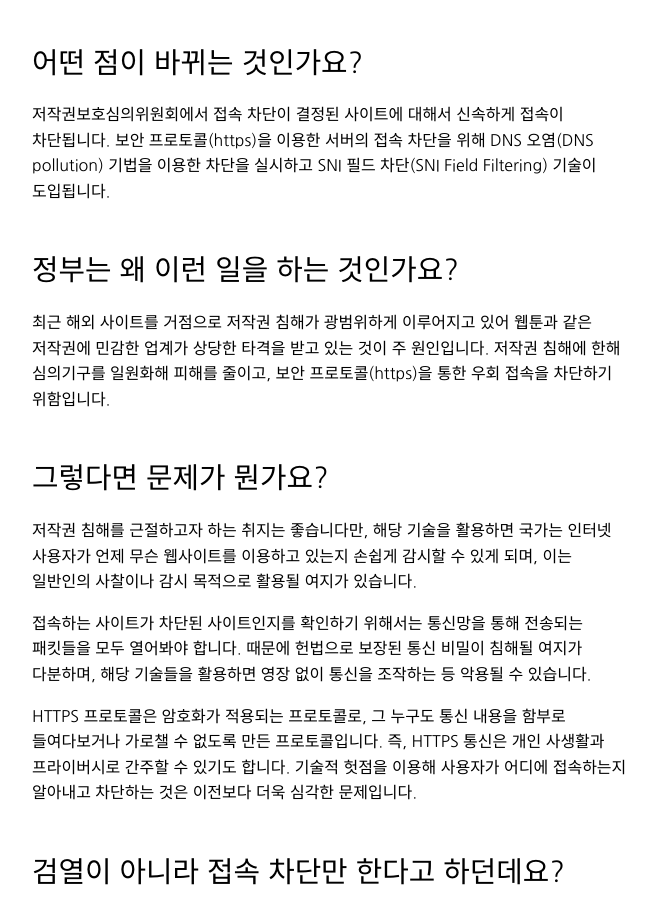
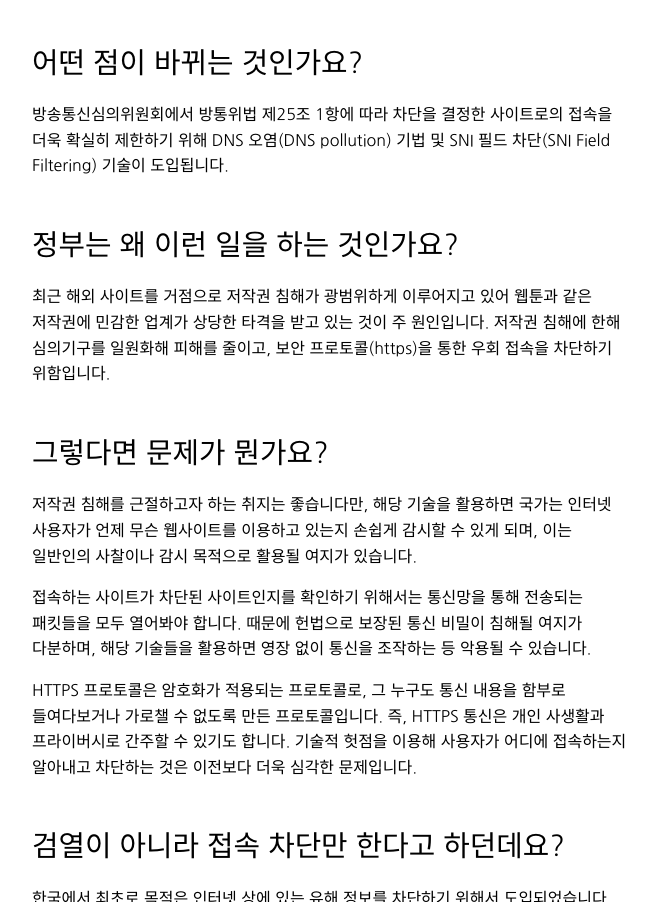
Before and after one commit to sokcuri/SaveTheInternetKR, a plain HTML site: page index.html in a window 1280 px wide. Shown: the part 928-1830 px from the top of the page, without its empty margins (308-964 px from the left). Drawn offline with Linux system fonts and the light colour scheme.

```diff
--- a/index.html
+++ b/index.html
@@ -90,7 +90,7 @@
 		</p>
 		<h2>어떤 점이 바뀌는 것인가요?</h2>
 		<p>
-			저작권보호심의위원회에서 접속 차단이 결정된 사이트에 대해서 신속하게 접속이 차단됩니다. 보안 프로토콜(https)을 이용한 서버의 접속 차단을 위해 DNS 오염(DNS pollution) 기법을 이용한 차단을 실시하고 SNI 필드 차단(SNI Field Filtering) 기술이 도입됩니다.
+			방송통신심의위원회에서 방통위법 제25조 1항에 따라 차단을 결정한 사이트로의 접속을 더욱 확실히 제한하기 위해 DNS 오염(DNS pollution) 기법 및 SNI 필드 차단(SNI Field Filtering) 기술이 도입됩니다.
 		</p>
 		<h2>정부는 왜 이런 일을 하는 것인가요?</h2>
 		<p>
```
